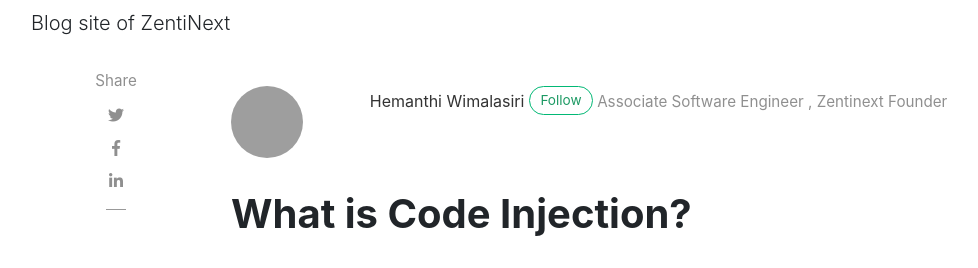
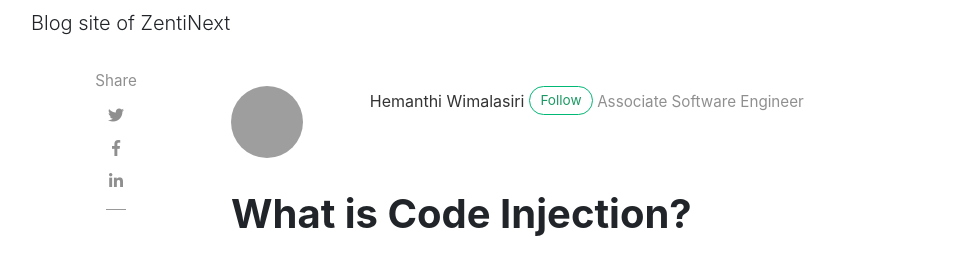
Before and after one commit to ZentiNext/zentinext-blog, a Jekyll site: the page built from _posts/2018-11-12-what-is-code-injection.md, in a window 1280 px wide and 900 px high. Shown: the part 145-413 px from the top of the window, without its empty margins (54-1032 px from the left). Built offline with Jekyll 4.4.1, drawn with Linux system fonts in a browser that asks for light colours; nearby versions of some CDN libraries; comment, search, counter and statistics services are not loaded; grey boxes are pictures that could not be loaded.

Commit message:
Content Change

```diff
--- a/_config.yml
+++ b/_config.yml
@@ -28,7 +28,7 @@ authors:
     email: hwimalasiri@gmail.com
     web: https://blog.zentinext.com
     twitter: https://twitter.com/JHWimalasiri
-    description: "Associate Software Engineer , Zentinext Founder"
+    description: "Associate Software Engineer"
 
 # Plugins
 plugins:
```
